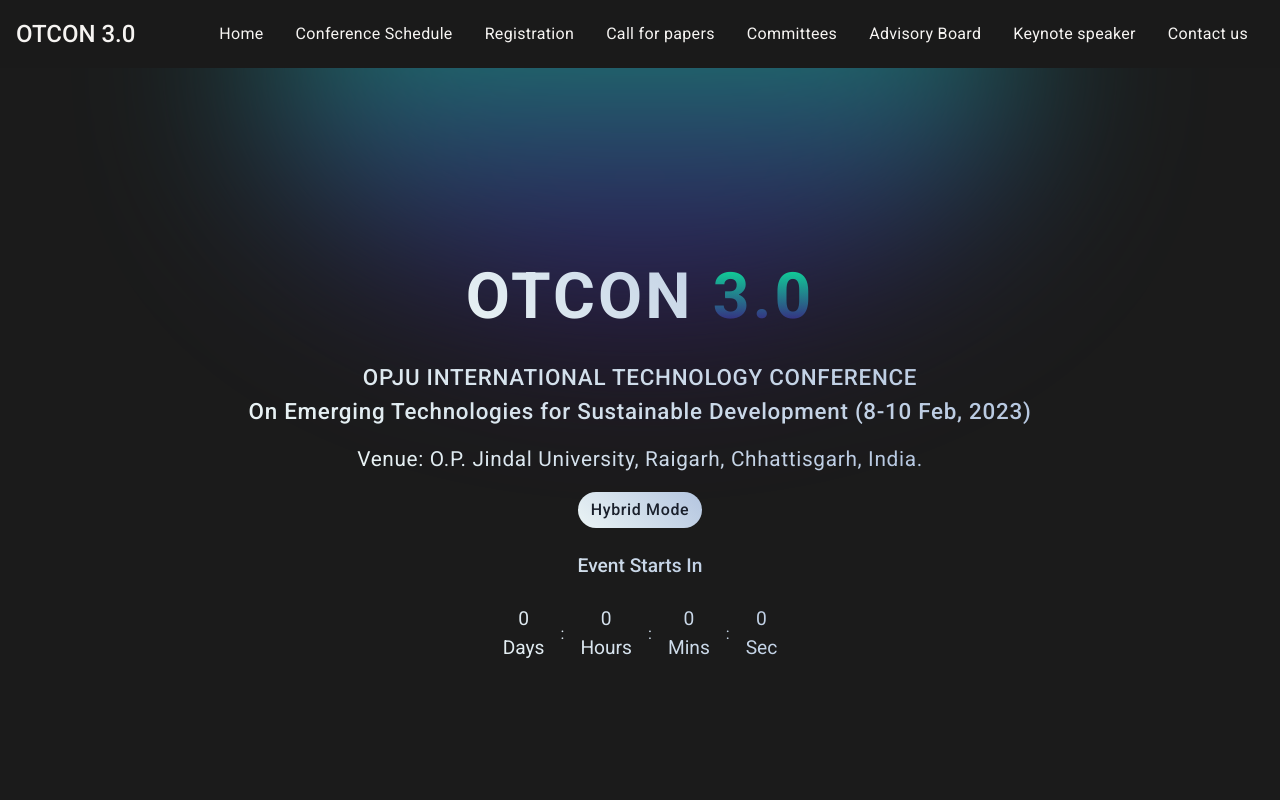
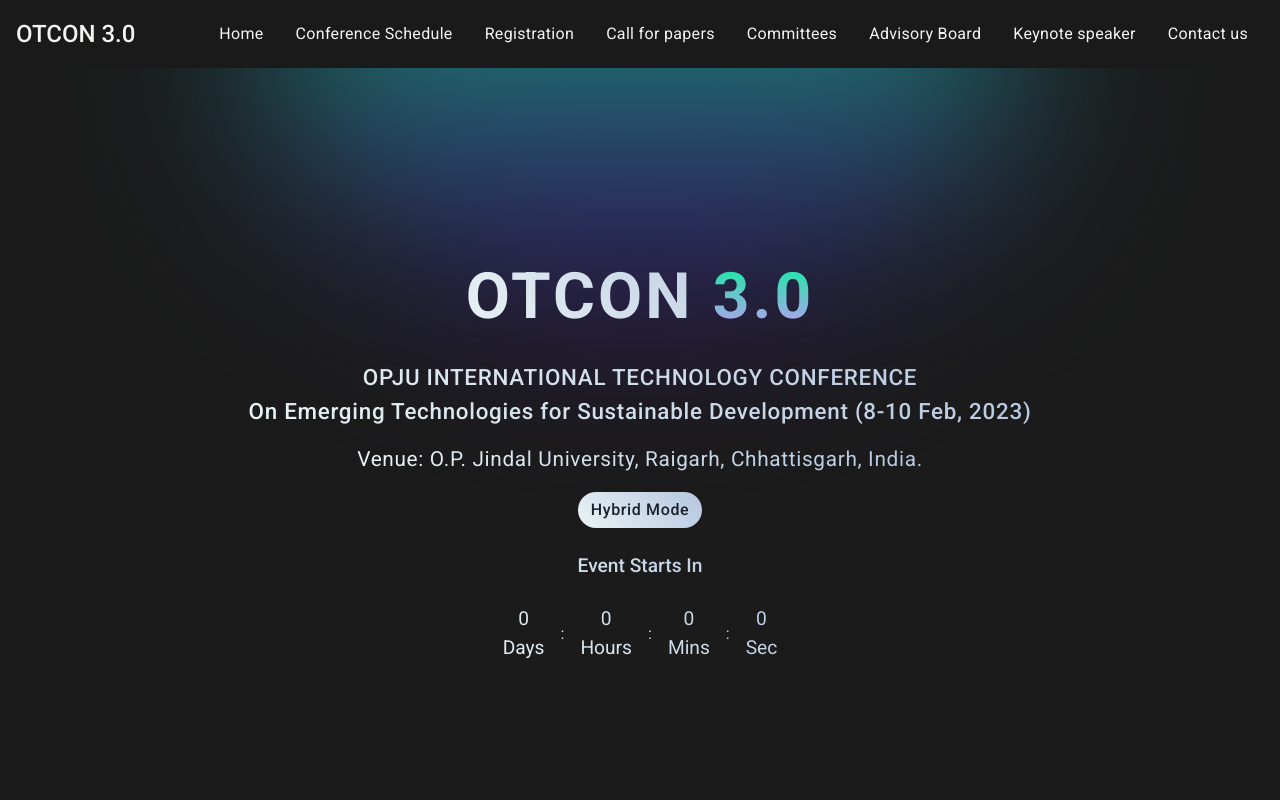
Before and after one commit to subrat611/OTCON3.0, a React (Vite) app: page / in a window 1280 px wide. Shown: the top 800 px of the page. Built offline with nearby package versions, Linux system fonts and the light colour scheme.

Commit message:
refactor

```diff
--- a/src/components/HeroSection/hero.scss
+++ b/src/components/HeroSection/hero.scss
@@ -73,19 +73,19 @@
 
         background: linear-gradient(
           90deg,
-          hsla(270, 94%, 25%, 1) 0%,
+          rgb(201, 151, 252) 0%,
           hsla(158, 94%, 49%, 1) 100%
         );
 
         background: -moz-linear-gradient(
           90deg,
-          hsla(270, 94%, 25%, 1) 0%,
+          rgb(201, 151, 252) 0%,
           hsla(158, 94%, 49%, 1) 100%
         );
 
         background: -webkit-linear-gradient(
           90deg,
-          hsla(270, 94%, 25%, 1) 0%,
+          rgb(201, 151, 252) 0%,
           hsla(158, 94%, 49%, 1) 100%
         );
         filter: blur(0.2px);
```
